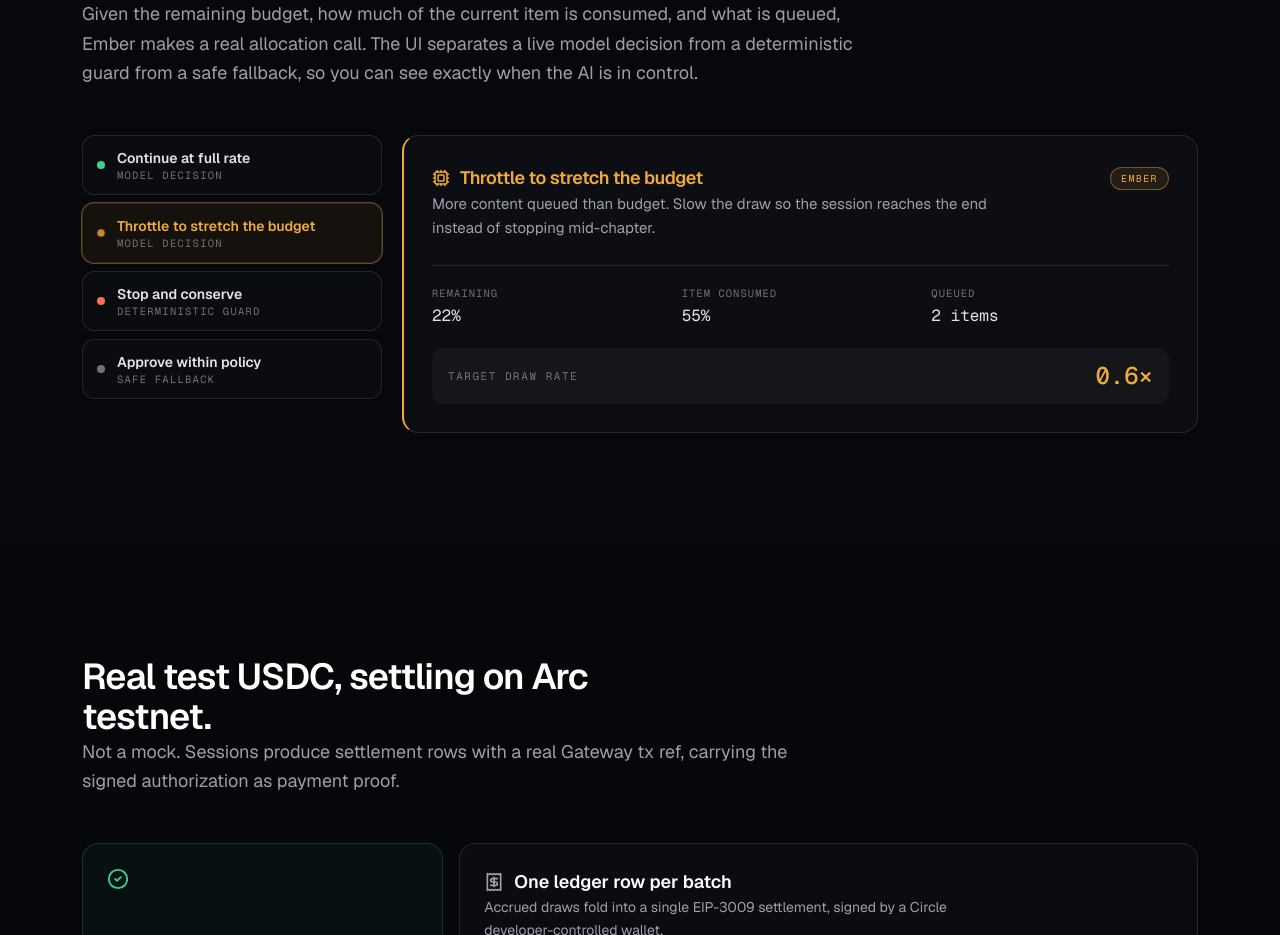
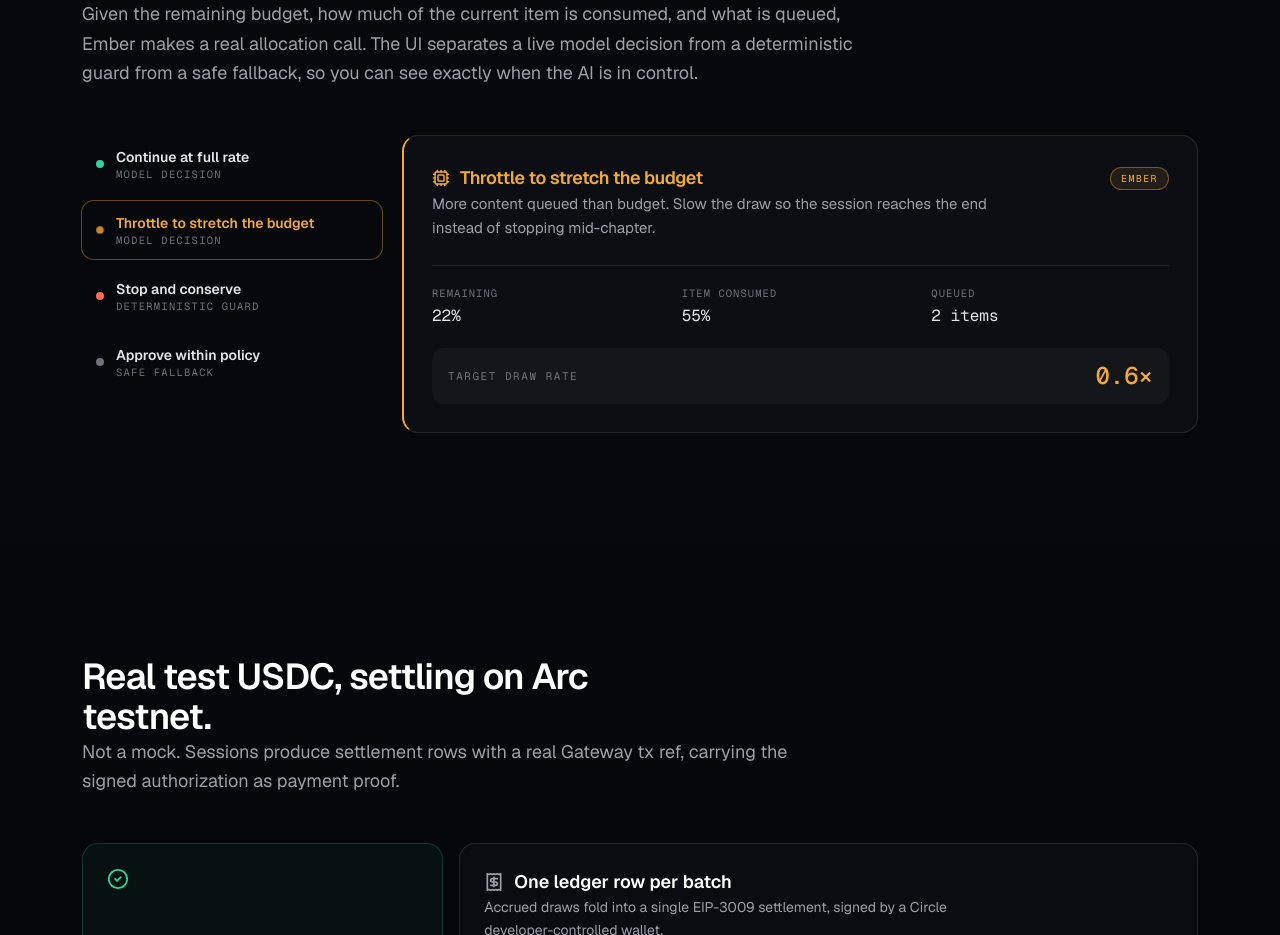
Before and after one commit to abdoulore/avalon, a Next.js app in the folder client/: page / in a window 1280 px wide. Shown: the part 1660-2595 px from the top of the page. Built offline with nearby package versions, Linux system fonts and the light colour scheme; a web font is replaced by a local one.

Commit message:
minor UI fix

```diff
--- a/client/app/globals.css
+++ b/client/app/globals.css
@@ -378,11 +378,23 @@ textarea { min-height: 92px; resize: vertical; }
    LANDING (dark "money-in-motion") — ambient helpers
    Scoped under .av so none of it leaks into the app pages.
    ============================================================ */
-.av { -webkit-font-smoothing: antialiased; text-rendering: optimizeLegibility; }
+.av { -webkit-font-smoothing: antialiased; text-rendering: optimizeLegibility; color-scheme: dark; }
 .av ::selection { background: rgba(52, 211, 153, 0.25); color: #ecfdf5; }
 /* Preflight is off (to protect app pages), so zero browser default margins here. */
 .av :where(h1, h2, h3, h4, h5, p, figure, ul, ol) { margin: 0; }
 .av :where(ul, ol) { list-style: none; padding: 0; }
+
+/* Form-control reset (preflight is off). Without it, buttons/inputs lacking an
+   explicit bg-* class fall back to the browser's LIGHT form styling — light
+   pills with light text, invisible on the dark theme. Low-specificity :where()
+   so every Tailwind utility class still wins. */
+.av :where(button, input, select, textarea) {
+  background-color: transparent;
+  color: inherit;
+  font: inherit;
+  letter-spacing: inherit;
+}
+.av :where(button) { border: 0; cursor: pointer; }
 
 /* faint engineering grid behind the hero */
 .av-grid {
```
